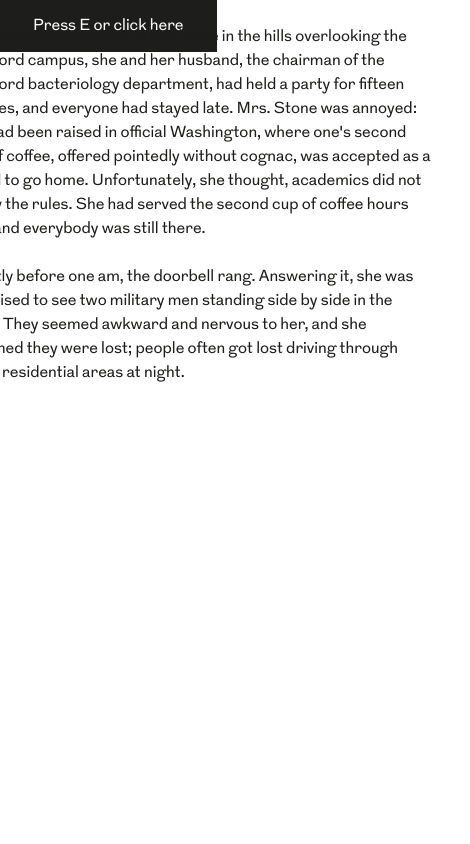
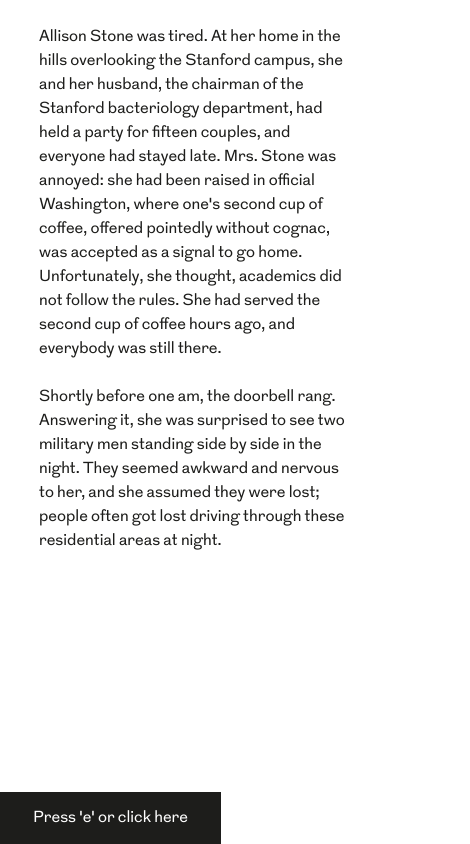
Before and after one commit to ryanhbowman/explore, a website: page index.html in a window 390 px wide. Shown: the whole page, 470 px wide, since content can reach past the window. Drawn offline with nearby package versions, Linux system fonts and the light colour scheme; files whose address does not match are found by name.

Commit message:
for mobile too

```diff
--- a/css/main.sass
+++ b/css/main.sass
@@ -169,7 +169,8 @@ h6
     background: rgba(0,0,0,.7)
 
 .container
-  width: 550px
+  max-width: 550px
+  width: 100%
   padding: 1.5em
   margin: 0 auto
   overflow: auto
--- a/index.html
+++ b/index.html
@@ -22,10 +22,10 @@
 </head>
 
 <body>
-  <div style="position: absolute;left:0;top:0;"><a href="" class="button" id="party">Press E or click here</a></div>
+  <div style="position: absolute;left:0;bottom:0;"><a href="" class="button" id="party">Press 'e' or click here</a></div>
 <div class="container text">
-  <p class="blastable">Allison Stone was tired. At her home in the hills overlooking the Stanford campus, she and her husband, the chairman of the Stanford bacteriology department, had held a party for fifteen couples, and everyone had stayed late. Mrs. Stone was annoyed: she had been raised in official Washington, where one's second cup of coffee, offered pointedly without cognac, was accepted as a signal to go home. Unfortunately, she thought, academics did not follow the rules. She had served the second cup of coffee hours ago, and everybody was still there.</p>
-  <p class="blastable">Shortly before one am, the doorbell rang. Answering it, she was surprised to see two military men standing side by side in the night. They seemed awkward and nervous to her, and she assumed they were lost; people often got lost driving through these residential areas at night.</p>
+  <p>Allison Stone was tired. At her home in the hills overlooking the Stanford campus, she and her husband, the chairman of the Stanford bacteriology department, had held a party for fifteen couples, and everyone had stayed late. Mrs. Stone was annoyed: she had been raised in official Washington, where one's second cup of coffee, offered pointedly without cognac, was accepted as a signal to go home. Unfortunately, she thought, academics did not follow the rules. She had served the second cup of coffee hours ago, and everybody was still there.</p>
+  <p>Shortly before one am, the doorbell rang. Answering it, she was surprised to see two military men standing side by side in the night. They seemed awkward and nervous to her, and she assumed they were lost; people often got lost driving through these residential areas at night.</p>
 </div>
 
     <script src="js/vendor/modernizr-3.6.0.min.js"></script>
--- a/js/main.js
+++ b/js/main.js
@@ -518,7 +518,7 @@ $( document ).ready(function() {
     }
   })
 
-  $(".blastable").blast({ delimiter: "sentence", tag: "span" });
+  $(".container p").blast({ delimiter: "sentence", tag: "span" });
 
   $("#party").click(function(e){
     e.preventDefault();
```
Also changed, not shown: css/main.css, 1 other file.
